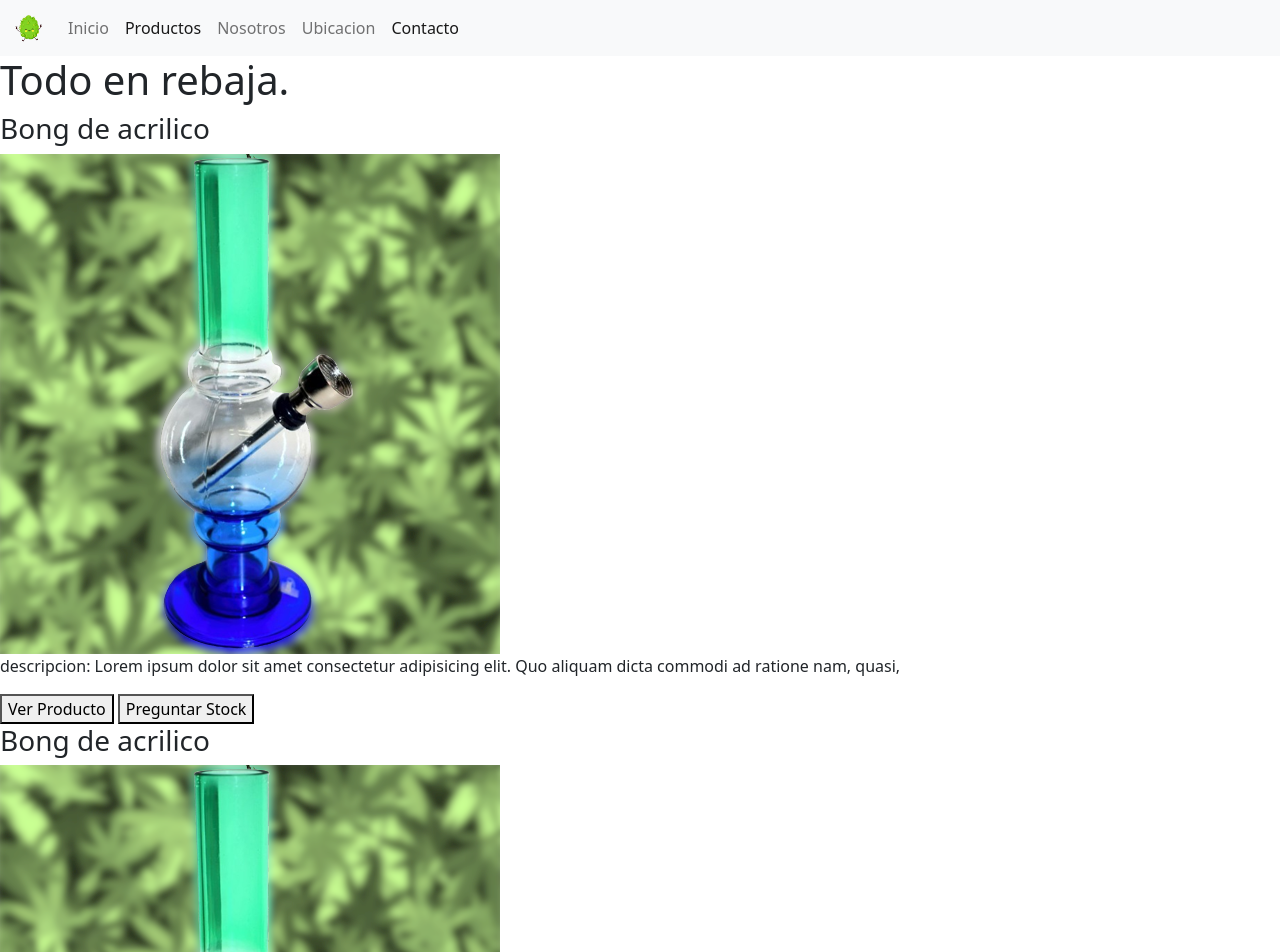
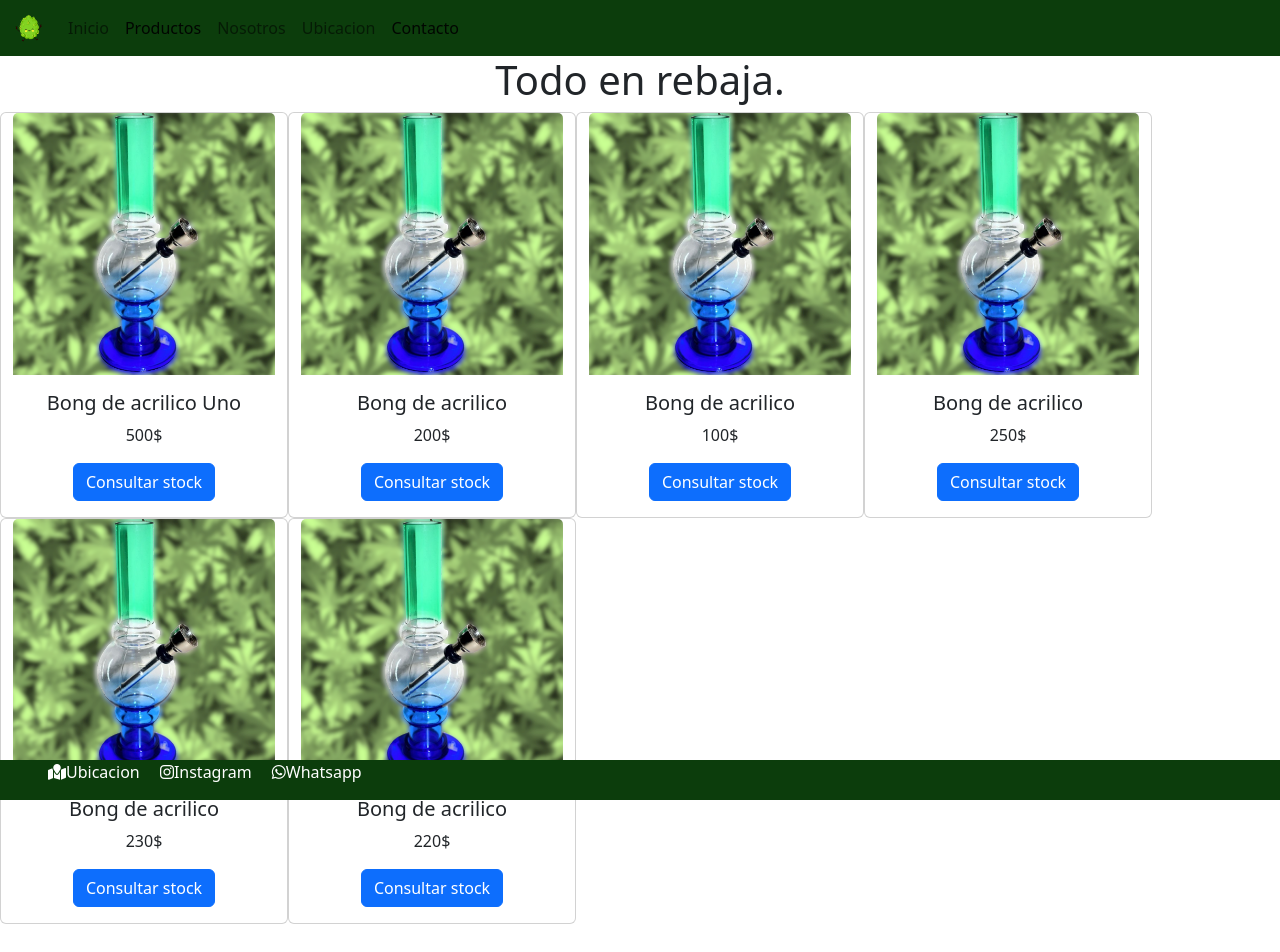
Before and after one commit to Demiid2/el9growshop, a plain HTML site: page views/productos.html in a window 1280 px wide. Shown: the top 952 px of the page. After the commit the page ends 924 px from the top, so only its background shows below. Drawn offline with nearby package versions, Linux system fonts and the light colour scheme.

Commit message:
changed navbar and footer

```diff
--- a/estilos.css
+++ b/estilos.css
@@ -12,3 +12,21 @@ body {
 .text-center{
     text-align: center;
 }
+.bg-green{
+    background: #0c3d0c;
+}
+footer{
+    width: 100%;
+    background-color: #0c3d0c;
+    bottom: 0;
+    position: fixed;
+}
+footer li{
+    display: inline-block;
+    list-style: none;
+}
+footer li a{
+    margin-left: 1rem;
+    text-decoration: none;
+    color: white;
+}
--- a/views/productos.html
+++ b/views/productos.html
@@ -20,7 +20,7 @@
 
 <body>
     <header>
-        <nav class="navbar navbar-expand-lg bg-light">
+        <nav class="navbar navbar-expand-lg bg-green">
             <div class="container-fluid">
                 <img class="logo navbar-brand" src="../img/logo.png" alt="logo de la pagina">
                 <button class="navbar-toggler" type="button" data-bs-toggle="collapse"
@@ -50,116 +50,55 @@
             </div>
         </nav>
     </header>
-    <main class="titulo">
+    <main class="container-fluid text-center">
         <h1>Todo en rebaja.</h1>
-        <div class="productos animate__animated animate__backInUp">
-            <div class="producto">
-                <h3>Bong de acrilico</h3>
-                <img src="../img/productos/bong-acrilico.png" alt="Bong de acrilico" />
-                <p>
-                    descripcion: Lorem ipsum dolor sit amet consectetur adipisicing
-                    elit. Quo aliquam dicta commodi ad ratione nam, quasi,
-                </p>
-                <div class="botones">
-                    <button>Ver Producto</button>
-                    <button>Preguntar Stock</button>
+        <div class="row animate__animated animate__backInUp">
+            <div class="card" style="width: 18rem;">
+                <img class="card-img-top" src="../img/productos/bong-acrilico.png" alt="Bong de acrilico" />
+                <div class="card-body">
+                    <h5 class="card-title">Bong de acrilico Uno</h5>
+                    <p class="card-text">500$</p>
+                    <a href="#" class="btn btn-primary">Consultar stock</a>
                 </div>
             </div>
-            <div class="producto">
-                <h3>Bong de acrilico</h3>
-                <img src="../img/productos/bong-acrilico.png" alt="Bong de acrilico" />
-                <p>
-                    descripcion: Lorem ipsum dolor sit amet consectetur adipisicing
-                    elit. Quo aliquam dicta commodi ad ratione nam, quasi,
-                </p>
-                <div class="botones">
-                    <button>Ver Producto</button>
-                    <button>Preguntar Stock</button>
+            <div class="card" style="width: 18rem;">
+                <img class="card-img-top" src="../img/productos/bong-acrilico.png" alt="Bong de acrilico" />
+                <div class="card-body">
+                    <h5 class="card-title">Bong de acrilico</h5>
+                    <p class="card-text">200$</p>
+                    <a href="#" class="btn btn-primary">Consultar stock</a>
                 </div>
             </div>
-            <div class="producto">
-                <h3>Bong de acrilico</h3>
-                <img src="../img/productos/bong-acrilico.png" alt="Bong de acrilico" />
-                <p>
-                    descripcion: Lorem ipsum dolor sit amet consectetur adipisicing
-                    elit. Quo aliquam dicta commodi ad ratione nam, quasi,
-                </p>
-                <div class="botones">
-                    <button>Ver Producto</button>
-                    <button>Preguntar Stock</button>
+            <div class="card" style="width: 18rem;">
+                <img class="card-img-top" src="../img/productos/bong-acrilico.png" alt="Bong de acrilico" />
+                <div class="card-body">
+                    <h5 class="card-title">Bong de acrilico</h5>
+                    <p class="card-text">100$</p>
+                    <a href="#" class="btn btn-primary">Consultar stock</a>
                 </div>
             </div>
-            <div class="producto">
-                <h3>Bong de acrilico</h3>
-                <img src="../img/productos/bong-acrilico.png" alt="Bong de acrilico" />
-                <p>
-                    descripcion: Lorem ipsum dolor sit amet consectetur adipisicing
-                    elit. Quo aliquam dicta commodi ad ratione nam, quasi,
-                </p>
-                <div class="botones">
-                    <button>Ver Producto</button>
-                    <button>Preguntar Stock</button>
+            <div class="card" style="width: 18rem;">
+                <img class="card-img-top" src="../img/productos/bong-acrilico.png" alt="Bong de acrilico" />
+                <div class="card-body">
+                    <h5 class="card-title">Bong de acrilico</h5>
+                    <p class="card-text">250$</p>
+                    <a href="#" class="btn btn-primary">Consultar stock</a>
                 </div>
             </div>
-            <div class="producto">
-                <h3>Bong de acrilico</h3>
-                <img src="../img/productos/bong-acrilico.png" alt="Bong de acrilico" />
-                <p>
-                    descripcion: Lorem ipsum dolor sit amet consectetur adipisicing
-                    elit. Quo aliquam dicta commodi ad ratione nam, quasi,
-                </p>
-                <div class="botones">
-                    <button>Ver Producto</button>
-                    <button>Preguntar Stock</button>
+            <div class="card" style="width: 18rem;">
+                <img class="card-img-top" src="../img/productos/bong-acrilico.png" alt="Bong de acrilico" />
+                <div class="card-body">
+                    <h5 class="card-title">Bong de acrilico</h5>
+                    <p class="card-text">230$</p>
+                    <a href="#" class="btn btn-primary">Consultar stock</a>
                 </div>
             </div>
-            <div class="producto">
-                <h3>Bong de acrilico</h3>
-                <img src="../img/productos/bong-acrilico.png" alt="Bong de acrilico" />
-                <p>
-                    descripcion: Lorem ipsum dolor sit amet consectetur adipisicing
-                    elit. Quo aliquam dicta commodi ad ratione nam, quasi,
-                </p>
-                <div class="botones">
-                    <button>Ver Producto</button>
-                    <button>Preguntar Stock</button>
-                </div>
-            </div>
-            <div class="producto">
-                <h3>Bong de acrilico</h3>
-                <img src="../img/productos/bong-acrilico.png" alt="Bong de acrilico" />
-                <p>
-                    descripcion: Lorem ipsum dolor sit amet consectetur adipisicing
-                    elit. Quo aliquam dicta commodi ad ratione nam, quasi,
-                </p>
-                <div class="botones">
-                    <button>Ver Producto</button>
-                    <button>Preguntar Stock</button>
-                </div>
-            </div>
-            <div class="producto">
-                <h3>Bong de acrilico</h3>
-                <img src="../img/productos/bong-acrilico.png" alt="Bong de acrilico" />
-                <p>
-                    descripcion: Lorem ipsum dolor sit amet consectetur adipisicing
-                    elit. Quo aliquam dicta commodi ad ratione nam, quasi,
-                </p>
-                <div class="botones">
-                    <button>Ver Producto</button>
-                    <button>Preguntar Stock</button>
-                </div>
-            </div>
-            <div class="producto">
-                <h3>Bong de acrilico</h3>
-                <img src="../img/productos/bong-acrilico.png" alt="Bong de acrilico" />
-                <p>
-                    descripcion: Lorem ipsum dolor sit amet consectetur adipisicing
-                    elit. Quo aliquam dicta commodi ad ratione nam, quasi,
-                </p>
-                <div class="botones">
-                    <button>Ver Producto</button>
-                    <button>Preguntar Stock</button>
-                </div>
+            <div class="card" style="width: 18rem;">
+                <img class="card-img-top" src="../img/productos/bong-acrilico.png" alt="Bong de acrilico" />
+                <div class="card-body">
+                    <h5 class="card-title">Bong de acrilico</h5>
+                    <p class="card-text">220$</p>
+                    <a href="#" class="btn btn-primary">Consultar stock</a>
                 </div>
             </div>
     </main>
```
Also changed, not shown: index.html (+1 -1 lines), views/contacto.html (+2 -2 lines), views/nosotros.html (+2 -2 lines), views/ubicacion.html (+1 -1 lines). Lines whose indentation alone changed are shown as unchanged.
